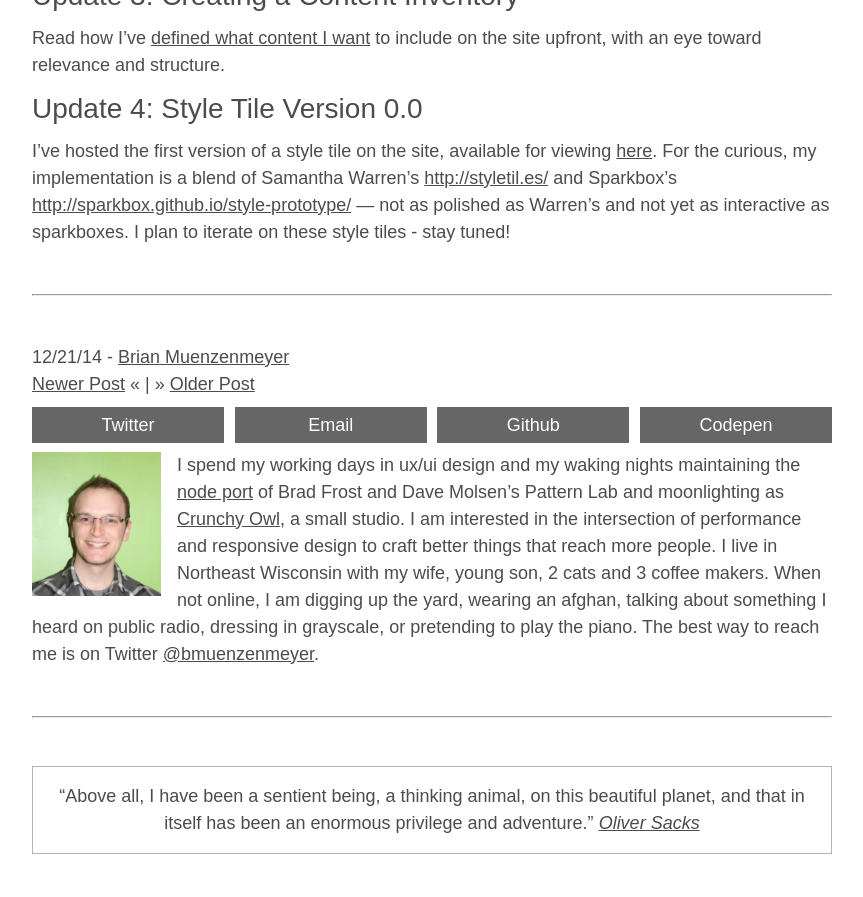
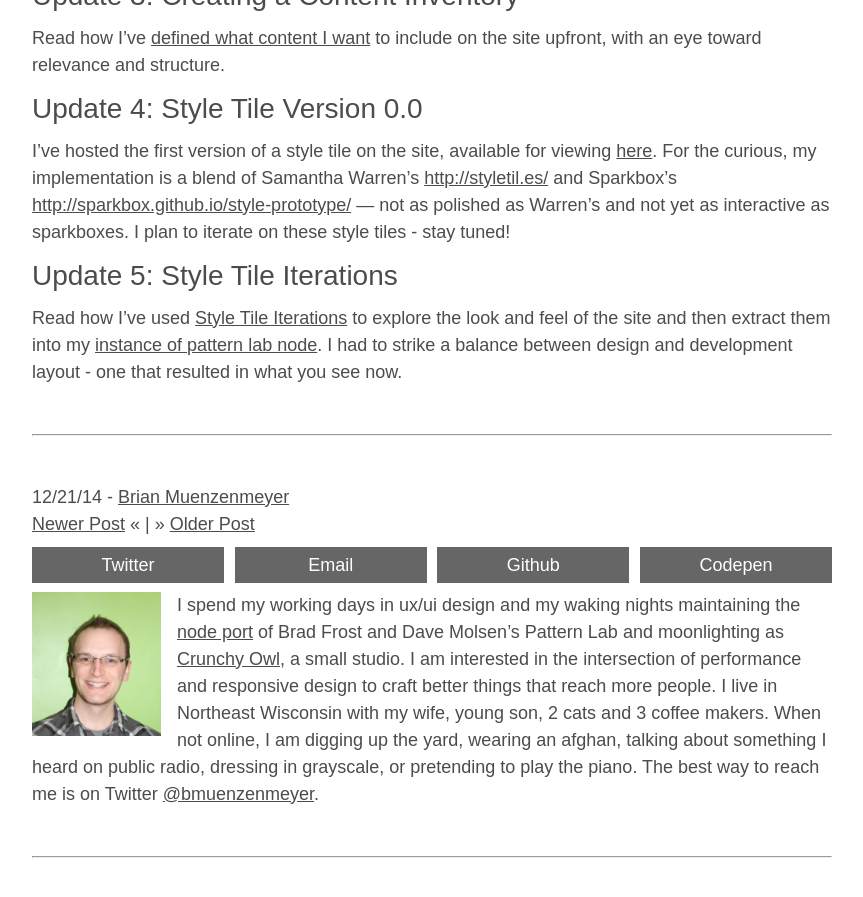
Before and after one commit to bmuenzenmeyer/bmuenzenmeyer.github.io, a Jekyll site: the page built from _posts/2014-12-21-site-redesign-in-the-open.md, in a window 1280 px wide and 900 px high, scrolled down 1266 px. Shown: the top 897 px of the window, without its empty margins (208-1071 px from the left). Built offline with Jekyll 4.4.1, drawn with Linux system fonts in a browser that asks for light colours; comment, search, counter and statistics services are not loaded; before the commit the page ends 2136 px from its top, so only the background shows below that.

Commit message:
Updated the open redesign page with style tile iterations

```diff
--- a/_posts/2014-12-21-site-redesign-in-the-open.md
+++ b/_posts/2014-12-21-site-redesign-in-the-open.md
@@ -46,3 +46,6 @@ Read how I've [defined what content I want](http://www.brianmuenzenmeyer.com/cre
 
 ####Update 4: Style Tile Version 0.0
 I've hosted the first version of a style tile on the site, available for viewing [here](http://www.brianmuenzenmeyer.com/styletile/). For the curious, my implementation is a blend of Samantha Warren's [http://styletil.es/](http://styletil.es/) and Sparkbox's [http://sparkbox.github.io/style-prototype/](http://sparkbox.github.io/style-prototype/) &mdash; not as polished as Warren's and not yet as interactive as sparkboxes. I plan to iterate on these style tiles - stay tuned!
+
+####Update 5: Style Tile Iterations
+Read how I've used [Style Tile Iterations](http://www.brianmuenzenmeyer.com/style-tile-iterations/) to explore the look and feel of the site and then extract them into my [instance of pattern lab node](www.brianmuenzenmeyer.com/patternlab/public/index.html). I had to strike a balance between design and development layout - one that resulted in what you see now.
```
